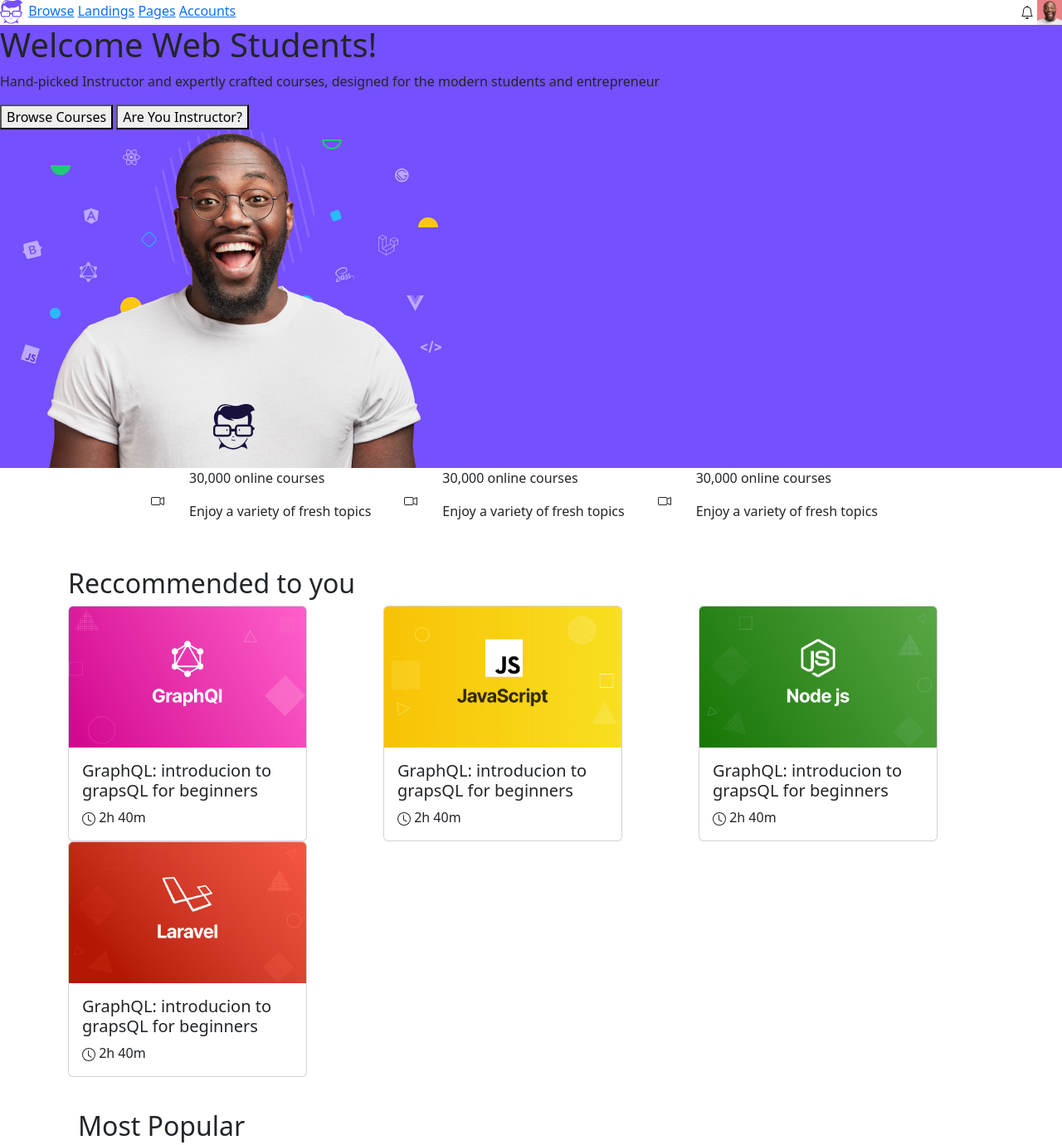
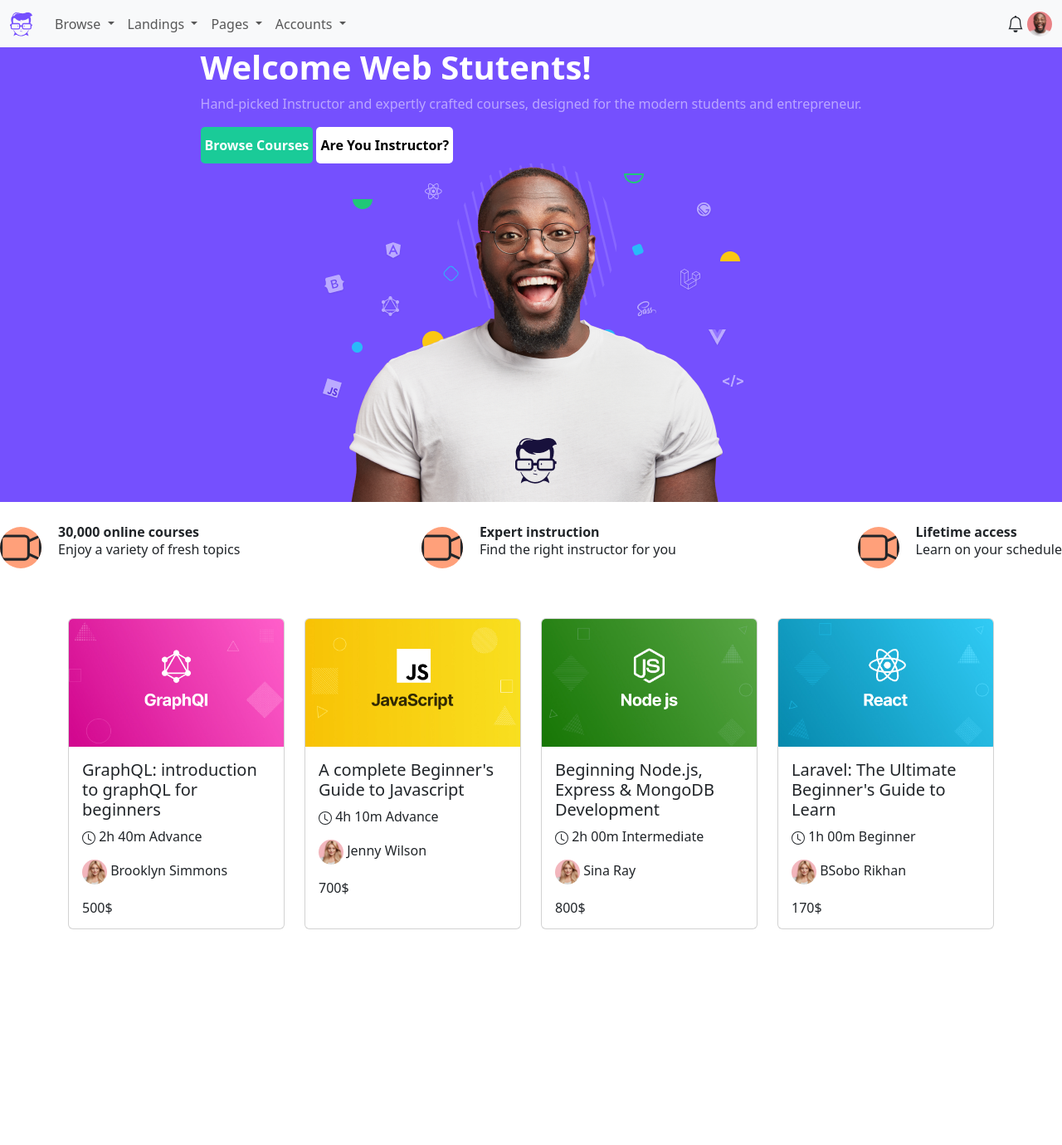
Before and after one commit to ihorhovdan/S5lezione4, a plain HTML site: page index.html in a window 1280 px wide. Shown: the top 1380 px of the page at 83% size. After the commit the page ends 1138 px from the top, so only its background shows below. Drawn offline with Linux system fonts and the light colour scheme.

Commit message:
first commit

```diff
--- a/css/style.css
+++ b/css/style.css
@@ -1,44 +1,87 @@
-/*HEADER */
-.logo {
-    weight: 30px;
-    height: 30px
-}
-
-nav {
-    display: flex;
-    justify-content: space-between;
+/* HEADER */
+.avatar {
+    width: 30px;
+    height: 30px;
+    border-radius: 50px;
 }
 
 #contenitore1 {
-    background-color: #7550FE;
+    background-color: rgb(117, 80, 254);
+    overflow: hidden;
     display: flex;
     flex-wrap: wrap;
+    justify-content: center;
+    align-items: center;
+}
+
+h1 {
+    font-weight: bold;
+    color: white;
+}
+
+#contenitore1 p {
+    color: rgb(187, 167, 255);
+}
+
+#contenitore1 > div button:first-of-type{
+    background-color: rgb(26, 203, 152);
+    padding: 10px 5px;
+    color: white;
+    font-weight: bold;
+    border: none;
+    border-radius: 5px;
+}
+
+#contenitore1 > div button:last-of-type{
+    background-color: white;
+    padding: 10px 5px;
+    color: black;
+    font-weight: bold;
+    border: none;
+    border-radius: 5px;
+}
+
+#contenitore2 svg {
+    background-color: lightsalmon;
+    border-radius: 40px;
+    width: 50px;
+    height: 50px;
 }
 
 #contenitore2 {
     display: flex;
     flex-wrap: wrap;
-    justify-content: center;
+    justify-content: space-between;
+    margin: 30px 0px;
+
+
 }
 
 #contenitore2 > div {
+    margin-bottom: 30px;
+}
+
+.flexContenitore {
     display: flex;
-    margin-right: 40px;
     align-items: center;
 }
 
-#contenitore2 svg {
-    margin-right: 30px;
+.flexContenitore p {
+    line-height: 0.3;
 }
 
+.flexContenitore svg {
+    margin-right: 20px;
+}
 
-
+.flexContenitore p:first-of-type {
+    font-weight: bold;
+}
 
 /* MAIN */
-.imgSpecial {
-    width: 200px;
+section {
+    display: flex;
+    justify-content: space-around;
+    justify-content: center;
+    flex-wrap: wrap;
 }
-
-.contenitoriMain {
-    padding-top: 40px;
-}
--- a/index.html
+++ b/index.html
@@ -3,243 +3,187 @@
 <head>
     <meta charset="UTF-8">
     <meta name="viewport" content="width=device-width, initial-scale=1.0">
-    <title>Welcome Web Students!</title>
+    <title>Document</title>
     <link rel="stylesheet" href="/css/reset.css">
     <link rel="stylesheet" href="/css/bootstrap.css">
     <link rel="stylesheet" href="/css/style.css">
 </head>
 <body>
     <header>
-        <nav>
+        <nav class="navbar navbar-expand-lg bg-body-tertiary">
+            <div class="container-fluid">
+            <a class="navbar-brand" href="#"><img src="/assets/logo.svg" alt=""></a>
+            <button class="navbar-toggler" type="button" data-bs-toggle="collapse" data-bs-target="#navbarSupportedContent" aria-controls="navbarSupportedContent" aria-expanded="false" aria-label="Toggle navigation">
+                <span class="navbar-toggler-icon"></span>
+            </button>
+
+            <div class="collapse navbar-collapse" id="navbarSupportedContent">
+                <ul class="navbar-nav me-auto mb-2 mb-lg-0">
+                    <li class="nav-item dropdown">
+                        <a class="nav-link dropdown-toggle" href="#" role="button" data-bs-toggle="dropdown" aria-expanded="false">
+                        Browse
+                        </a>
+                    </li>
+                    <li class="nav-item dropdown">
+                        <a class="nav-link dropdown-toggle" href="#" role="button" data-bs-toggle="dropdown" aria-expanded="false">
+                        Landings
+                        </a>
+                    </li>
+                    <li class="nav-item dropdown">
+                        <a class="nav-link dropdown-toggle" href="#" role="button" data-bs-toggle="dropdown" aria-expanded="false">
+                        Pages
+                        </a>
+                    </li>
+                    <li class="nav-item dropdown">
+                        <a class="nav-link dropdown-toggle" href="#" role="button" data-bs-toggle="dropdown" aria-expanded="false">
+                        Accounts
+                        </a>
+                    </li>
+                </ul>
                 <div>
-                <img src="/assets/logo.svg" alt="">
-                <a href="#">Browse</a>
-                <a href="#">Landings</a>
-                <a href="#">Pages</a>
-                <a href="#">Accounts</a>
-            </div>
-
-            <div>
-                <svg xmlns="http://www.w3.org/2000/svg" width="16" height="16" fill="currentColor" class="bi bi-bell" viewBox="0 0 16 16">
+                    <svg xmlns="http://www.w3.org/2000/svg" width="20" height="20" fill="currentColor" class="bi bi-bell" viewBox="0 0 16 16">
                         <path d="M8 16a2 2 0 0 0 2-2H6a2 2 0 0 0 2 2M8 1.918l-.797.161A4.002 4.002 0 0 0 4 6c0 .628-.134 2.197-.459 3.742-.16.767-.376 1.566-.663 2.258h10.244c-.287-.692-.502-1.49-.663-2.258C12.134 8.197 12 6.628 12 6a4.002 4.002 0 0 0-3.203-3.92L8 1.917zM14.22 12c.223.447.481.801.78 1H1c.299-.199.557-.553.78-1C2.68 10.2 3 6.88 3 6c0-2.42 1.72-4.44 4.005-4.901a1 1 0 1 1 1.99 0A5.002 5.002 0 0 1 13 6c0 .88.32 4.2 1.22 6"/>
                     </svg>
-                <img src="/assets/avatar-1.jpg" alt="" class="logo">
+
+                    <img src="/assets/avatar-1.jpg" alt="" class="avatar">
                 </div>
         </nav>
 
         <div id="contenitore1">
             <div>
-                <h1>Welcome Web Students!</h1>
+                <h1>Welcome Web Stutents!</h1>
                 <p>
-                    Hand-picked Instructor and expertly crafted courses,
-                    designed for the modern students and entrepreneur
+                    Hand-picked Instructor and expertly crafted
+                    courses, designed for the modern students and entrepreneur.
                 </p>
                 <button>Browse Courses</button>
                 <button>Are You Instructor?</button>
             </div>
 
-            <div>
             <img src="/assets/hero-img.png" alt="">
         </div>
-        </div>
+    </header>
+
 
     <div id="contenitore2">
+        <div class="flexContenitore">
             <div>
-                <svg xmlns="http://www.w3.org/2000/svg" width="16" height="16" fill="currentColor" class="bi bi-camera-video" viewBox="0 0 16 16">
+                <svg xmlns="http://www.w3.org/2000/svg" width="20" height="20" fill="currentColor" class="bi bi-camera-video" viewBox="0 0 16 16">
                     <path fill-rule="evenodd" d="M0 5a2 2 0 0 1 2-2h7.5a2 2 0 0 1 1.983 1.738l3.11-1.382A1 1 0 0 1 16 4.269v7.462a1 1 0 0 1-1.406.913l-3.111-1.382A2 2 0 0 1 9.5 13H2a2 2 0 0 1-2-2zm11.5 5.175 3.5 1.556V4.269l-3.5 1.556zM2 4a1 1 0 0 0-1 1v6a1 1 0 0 0 1 1h7.5a1 1 0 0 0 1-1V5a1 1 0 0 0-1-1z"/>
                 </svg>
+            </div>
             <div>
                 <p>30,000 online courses</p>
                 <p>Enjoy a variety of fresh topics</p>
             </div>
         </div>
+
+        <div class="flexContenitore">
             <div>
-                <svg xmlns="http://www.w3.org/2000/svg" width="16" height="16" fill="currentColor" class="bi bi-camera-video" viewBox="0 0 16 16">
+                <svg xmlns="http://www.w3.org/2000/svg" width="20" height="20" fill="currentColor" class="bi bi-camera-video" viewBox="0 0 16 16">
                     <path fill-rule="evenodd" d="M0 5a2 2 0 0 1 2-2h7.5a2 2 0 0 1 1.983 1.738l3.11-1.382A1 1 0 0 1 16 4.269v7.462a1 1 0 0 1-1.406.913l-3.111-1.382A2 2 0 0 1 9.5 13H2a2 2 0 0 1-2-2zm11.5 5.175 3.5 1.556V4.269l-3.5 1.556zM2 4a1 1 0 0 0-1 1v6a1 1 0 0 0 1 1h7.5a1 1 0 0 0 1-1V5a1 1 0 0 0-1-1z"/>
                 </svg>
+            </div>
             <div>
-                    <p>30,000 online courses</p>
-                    <p>Enjoy a variety of fresh topics</p>
+                <p>Expert instruction</p>
+                <p>Find the right instructor for you</p>
             </div>
         </div>
+
+        <div class="flexContenitore">
             <div>
-                <svg xmlns="http://www.w3.org/2000/svg" width="16" height="16" fill="currentColor" class="bi bi-camera-video" viewBox="0 0 16 16">
+                <svg xmlns="http://www.w3.org/2000/svg" width="20" height="20" fill="currentColor" class="bi bi-camera-video" viewBox="0 0 16 16">
                     <path fill-rule="evenodd" d="M0 5a2 2 0 0 1 2-2h7.5a2 2 0 0 1 1.983 1.738l3.11-1.382A1 1 0 0 1 16 4.269v7.462a1 1 0 0 1-1.406.913l-3.111-1.382A2 2 0 0 1 9.5 13H2a2 2 0 0 1-2-2zm11.5 5.175 3.5 1.556V4.269l-3.5 1.556zM2 4a1 1 0 0 0-1 1v6a1 1 0 0 0 1 1h7.5a1 1 0 0 0 1-1V5a1 1 0 0 0-1-1z"/>
                 </svg>
+            </div>
             <div>
-                    <p>30,000 online courses</p>
-                    <p>Enjoy a variety of fresh topics</p>
+                <p>Lifetime access</p>
+                <p>Learn on your schedule</p>
             </div>
         </div>
     </div>
-    </header>
 
     <main>
-        <div class="contenitoriMain">
-            <div class="container text-eleft">
-                <h2>Reccommended to you</h2>
-                <div class="row align-items-start">
+        <section>
+            <div class="container text-left">
+                <div class="row align-items-left">
                   <div class="col">
-                    <div class="card" style="width: 18rem;">
+                    <div class="card" style="width: auto; height: 375px;">
                         <img src="/assets/course-graphql.jpg" class="card-img-top" alt="...">
                         <div class="card-body">
-                        <h5 class="card-title">GraphQL: introducion to grapsQL for beginners</h5>
+                          <h5 class="card-title">GraphQL: introduction to graphQL for beginners</h5>
                           <p class="card-text"><svg xmlns="http://www.w3.org/2000/svg" width="16" height="16" fill="currentColor" class="bi bi-clock" viewBox="0 0 16 16">
                             <path d="M8 3.5a.5.5 0 0 0-1 0V9a.5.5 0 0 0 .252.434l3.5 2a.5.5 0 0 0 .496-.868L8 8.71z"/>
                             <path d="M8 16A8 8 0 1 0 8 0a8 8 0 0 0 0 16m7-8A7 7 0 1 1 1 8a7 7 0 0 1 14 0"/>
-                        </svg> 2h 40m</p>
+                          </svg> 2h 40m Advance</p>
+                          <p><img src="/assets/avatar-5.jpg" alt="" class="avatar">
+                            Brooklyn Simmons</p>
+                            <p>500$</p>
                         </div>
                     </div>
                   </div>
                   <div class="col">
-                    <div class="card" style="width: 18rem;">
+                    <div class="card" style="width: auto; height: 375px;">
                         <img src="/assets/course-javascript.jpg" class="card-img-top" alt="...">
                         <div class="card-body">
-                            <h5 class="card-title">GraphQL: introducion to grapsQL for beginners</h5>
+                          <h5 class="card-title">A complete Beginner's Guide to Javascript</h5>
                           <p class="card-text"><svg xmlns="http://www.w3.org/2000/svg" width="16" height="16" fill="currentColor" class="bi bi-clock" viewBox="0 0 16 16">
                             <path d="M8 3.5a.5.5 0 0 0-1 0V9a.5.5 0 0 0 .252.434l3.5 2a.5.5 0 0 0 .496-.868L8 8.71z"/>
                             <path d="M8 16A8 8 0 1 0 8 0a8 8 0 0 0 0 16m7-8A7 7 0 1 1 1 8a7 7 0 0 1 14 0"/>
-                            </svg> 2h 40m</p>
+                          </svg> 4h 10m Advance</p>
+                          <p><img src="/assets/avatar-5.jpg" alt="" class="avatar">
+                            Jenny Wilson</p>
+                            <p>700$</p>
                         </div>
                     </div>
                   </div>
                   <div class="col">
-                    <div class="card" style="width: 18rem;">
+                    <div class="card" style="width: auto; height: 375px;">
                         <img src="/assets/course-node.jpg" class="card-img-top" alt="...">
                         <div class="card-body">
-                            <h5 class="card-title">GraphQL: introducion to grapsQL for beginners</h5>
+                          <h5 class="card-title">Beginning Node.js, Express & MongoDB Development</h5>
                           <p class="card-text"><svg xmlns="http://www.w3.org/2000/svg" width="16" height="16" fill="currentColor" class="bi bi-clock" viewBox="0 0 16 16">
                             <path d="M8 3.5a.5.5 0 0 0-1 0V9a.5.5 0 0 0 .252.434l3.5 2a.5.5 0 0 0 .496-.868L8 8.71z"/>
                             <path d="M8 16A8 8 0 1 0 8 0a8 8 0 0 0 0 16m7-8A7 7 0 1 1 1 8a7 7 0 0 1 14 0"/>
-                            </svg> 2h 40m</p>
+                          </svg> 2h 00m Intermediate</p>
+                          <p><img src="/assets/avatar-5.jpg" alt="" class="avatar">
+                            Sina Ray</p>
+                            <p>800$</p>
                         </div>
                     </div>
                   </div>
                   <div class="col">
-                    <div class="card" style="width: 18rem;">
-                        <img src="/assets/course-laravel.jpg" class="card-img-top" alt="...">
+                    <div class="card" style="width: auto; height: 375px;">
+                        <img src="/assets/course-react.jpg" class="card-img-top" alt="...">
                         <div class="card-body">
-                            <h5 class="card-title">GraphQL: introducion to grapsQL for beginners</h5>
+                          <h5 class="card-title">Laravel: The Ultimate Beginner's Guide to Learn</h5>
                           <p class="card-text"><svg xmlns="http://www.w3.org/2000/svg" width="16" height="16" fill="currentColor" class="bi bi-clock" viewBox="0 0 16 16">
                             <path d="M8 3.5a.5.5 0 0 0-1 0V9a.5.5 0 0 0 .252.434l3.5 2a.5.5 0 0 0 .496-.868L8 8.71z"/>
                             <path d="M8 16A8 8 0 1 0 8 0a8 8 0 0 0 0 16m7-8A7 7 0 1 1 1 8a7 7 0 0 1 14 0"/>
-                            </svg> 2h 40m</p>
+                          </svg> 1h 00m Beginner</p>
+                          <p><img src="/assets/avatar-5.jpg" alt="" class="avatar">
+                            BSobo Rikhan</p>
+                            <p>170$</p>
                         </div>
                     </div>
                   </div>
                 </div>
+              </div>
+        </section>
 
 
-        <div class="contenitoriMain">
-          <div class="container text-eleft">
-            <h2>Most Popular</h2>
-            <div class="row align-items-start">
-              <div class="col">
-                <div class="card" style="width: 18rem;">
-                    <img src="/assets/course-graphql.jpg" class="card-img-top" alt="...">
-                    <div class="card-body">
-                        <h5 class="card-title">GraphQL: introducion to grapsQL for beginners</h5>
-                        <p class="card-text"><svg xmlns="http://www.w3.org/2000/svg" width="16" height="16" fill="currentColor" class="bi bi-clock" viewBox="0 0 16 16">
-                          <path d="M8 3.5a.5.5 0 0 0-1 0V9a.5.5 0 0 0 .252.434l3.5 2a.5.5 0 0 0 .496-.868L8 8.71z"/>
-                          <path d="M8 16A8 8 0 1 0 8 0a8 8 0 0 0 0 16m7-8A7 7 0 1 1 1 8a7 7 0 0 1 14 0"/>
-                        </svg> 2h 40m</p>
-                      </div>
-                    </div>
-                </div>
-              <div class="col">
-                <div class="card" style="width: 18rem;">
-                    <img src="/assets/course-javascript.jpg" class="card-img-top" alt="...">
-                    <div class="card-body">
-                        <h5 class="card-title">GraphQL: introducion to grapsQL for beginners</h5>
-                        <p class="card-text"><svg xmlns="http://www.w3.org/2000/svg" width="16" height="16" fill="currentColor" class="bi bi-clock" viewBox="0 0 16 16">
-                          <path d="M8 3.5a.5.5 0 0 0-1 0V9a.5.5 0 0 0 .252.434l3.5 2a.5.5 0 0 0 .496-.868L8 8.71z"/>
-                          <path d="M8 16A8 8 0 1 0 8 0a8 8 0 0 0 0 16m7-8A7 7 0 1 1 1 8a7 7 0 0 1 14 0"/>
-                        </svg> 2h 40m</p>
-                      </div>
-                    </div>
-                </div>
-              <div class="col">
-                <div class="card" style="width: 18rem;">
-                    <img src="/assets/course-node.jpg" class="card-img-top" alt="...">
-                    <div class="card-body">
-                        <h5 class="card-title">GraphQL: introducion to grapsQL for beginners</h5>
-                        <p class="card-text"><svg xmlns="http://www.w3.org/2000/svg" width="16" height="16" fill="currentColor" class="bi bi-clock" viewBox="0 0 16 16">
-                          <path d="M8 3.5a.5.5 0 0 0-1 0V9a.5.5 0 0 0 .252.434l3.5 2a.5.5 0 0 0 .496-.868L8 8.71z"/>
-                          <path d="M8 16A8 8 0 1 0 8 0a8 8 0 0 0 0 16m7-8A7 7 0 1 1 1 8a7 7 0 0 1 14 0"/>
-                        </svg> 2h 40m</p>
-                      </div>
-                    </div>
-                </div>
-              <div class="col">
-                <div class="card" style="width: 18rem;">
-                    <img src="/assets/course-laravel.jpg" class="card-img-top" alt="...">
-                    <div class="card-body">
-                        <h5 class="card-title">GraphQL: introducion to grapsQL for beginners</h5>
-                        <p class="card-text"><svg xmlns="http://www.w3.org/2000/svg" width="16" height="16" fill="currentColor" class="bi bi-clock" viewBox="0 0 16 16">
-                          <path d="M8 3.5a.5.5 0 0 0-1 0V9a.5.5 0 0 0 .252.434l3.5 2a.5.5 0 0 0 .496-.868L8 8.71z"/>
-                          <path d="M8 16A8 8 0 1 0 8 0a8 8 0 0 0 0 16m7-8A7 7 0 1 1 1 8a7 7 0 0 1 14 0"/>
-                        </svg> 2h 40m</p>
-                      </div>
-                    </div>
-                </div>
-        </div>
 
-        <div class="contenitoriMain">
-          <div class="container text-eleft">
-            <h2>Most Popular</h2>
-            <div class="row align-items-start">
-              <div class="col">
-                <div class="card" style="width: 18rem;">
-                    <img src="/assets/course-graphql.jpg" class="card-img-top" alt="...">
-                    <div class="card-body">
-                        <h5 class="card-title">GraphQL: introducion to grapsQL for beginners</h5>
-                        <p class="card-text"><svg xmlns="http://www.w3.org/2000/svg" width="16" height="16" fill="currentColor" class="bi bi-clock" viewBox="0 0 16 16">
-                          <path d="M8 3.5a.5.5 0 0 0-1 0V9a.5.5 0 0 0 .252.434l3.5 2a.5.5 0 0 0 .496-.868L8 8.71z"/>
-                          <path d="M8 16A8 8 0 1 0 8 0a8 8 0 0 0 0 16m7-8A7 7 0 1 1 1 8a7 7 0 0 1 14 0"/>
-                        </svg> 2h 40m</p>
-                      </div>
-                    </div>
-                </div>
-              <div class="col">
-                <div class="card" style="width: 18rem;">
-                    <img src="/assets/course-javascript.jpg" class="card-img-top" alt="...">
-                    <div class="card-body">
-                        <h5 class="card-title">GraphQL: introducion to grapsQL for beginners</h5>
-                        <p class="card-text"><svg xmlns="http://www.w3.org/2000/svg" width="16" height="16" fill="currentColor" class="bi bi-clock" viewBox="0 0 16 16">
-                          <path d="M8 3.5a.5.5 0 0 0-1 0V9a.5.5 0 0 0 .252.434l3.5 2a.5.5 0 0 0 .496-.868L8 8.71z"/>
-                          <path d="M8 16A8 8 0 1 0 8 0a8 8 0 0 0 0 16m7-8A7 7 0 1 1 1 8a7 7 0 0 1 14 0"/>
-                        </svg> 2h 40m</p>
-                      </div>
-                    </div>
-                </div>
-              <div class="col">
-                <div class="card" style="width: 18rem;">
-                    <img src="/assets/course-node.jpg" class="card-img-top" alt="...">
-                    <div class="card-body">
-                        <h5 class="card-title">GraphQL: introducion to grapsQL for beginners</h5>
-                        <p class="card-text"><svg xmlns="http://www.w3.org/2000/svg" width="16" height="16" fill="currentColor" class="bi bi-clock" viewBox="0 0 16 16">
-                          <path d="M8 3.5a.5.5 0 0 0-1 0V9a.5.5 0 0 0 .252.434l3.5 2a.5.5 0 0 0 .496-.868L8 8.71z"/>
-                          <path d="M8 16A8 8 0 1 0 8 0a8 8 0 0 0 0 16m7-8A7 7 0 1 1 1 8a7 7 0 0 1 14 0"/>
-                        </svg> 2h 40m</p>
-                      </div>
-                    </div>
-                </div>
-              <div class="col">
-                <div class="card" style="width: 18rem;">
-                    <img src="/assets/course-laravel.jpg" class="card-img-top" alt="...">
-                    <div class="card-body">
-                        <h5 class="card-title">GraphQL: introducion to grapsQL for beginners</h5>
-                        <p class="card-text"><svg xmlns="http://www.w3.org/2000/svg" width="16" height="16" fill="currentColor" class="bi bi-clock" viewBox="0 0 16 16">
-                          <path d="M8 3.5a.5.5 0 0 0-1 0V9a.5.5 0 0 0 .252.434l3.5 2a.5.5 0 0 0 .496-.868L8 8.71z"/>
-                          <path d="M8 16A8 8 0 1 0 8 0a8 8 0 0 0 0 16m7-8A7 7 0 1 1 1 8a7 7 0 0 1 14 0"/>
-                        </svg> 2h 40m</p>
-                      </div>
-                    </div>
-                </div>
-        </div>
+
+
+
+
+
+
+
 
 
 
     </main>
+
 </body>
 </html>
```
Lines whose indentation alone changed are shown as unchanged.
